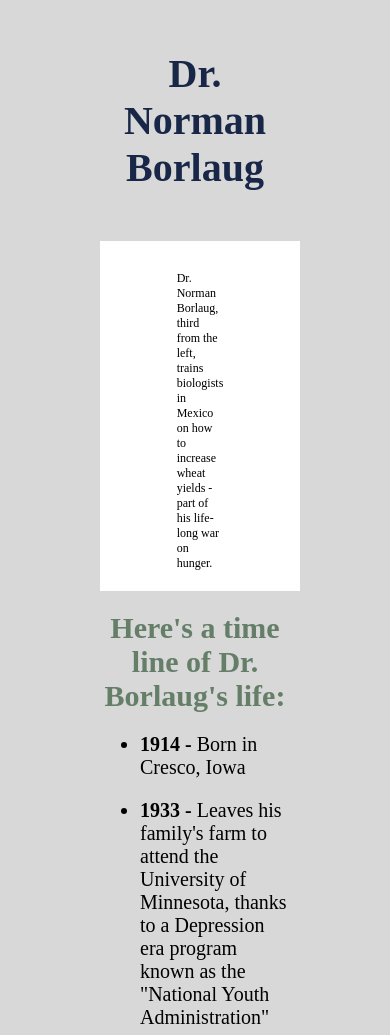
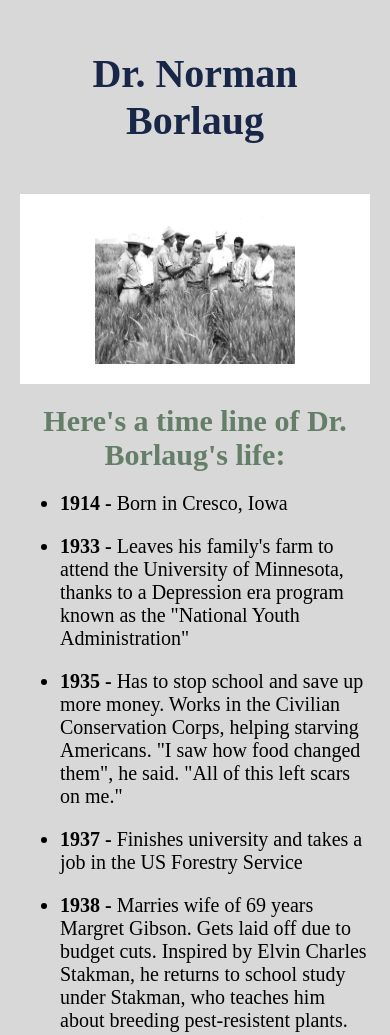
Before and after one commit to MaryiaBialetskaya1/Build-Tribute-Page-Freecodecamp, a plain HTML site: page index.html in a window 390 px wide. Shown: the top 1035 px of the page. Drawn offline with Linux system fonts and the light colour scheme; a web font is replaced by a local one.

Commit message:
feat: add some more styling

```diff
--- a/style.css
+++ b/style.css
@@ -58,8 +58,27 @@ li{
     padding-bottom: 100px;
 }
 @media only screen and (max-width: 800px) {
+    #main{
+        margin: 0 80px 0 80px;
+    }
     #tribute-info{
         width: 100%;
         margin: 0 auto;
     }
 }
+@media only screen and (max-width: 550px) {
+    #main{
+        margin: 0 20px 0 20px;
+    }
+    #img-caption{
+        display: none;
+    }
+    #image{
+        width: 200px;
+        height: 150px;
+        max-width: 200px;
+    }
+    .link-container{
+        font-size: 16px;
+    }
+}
```
